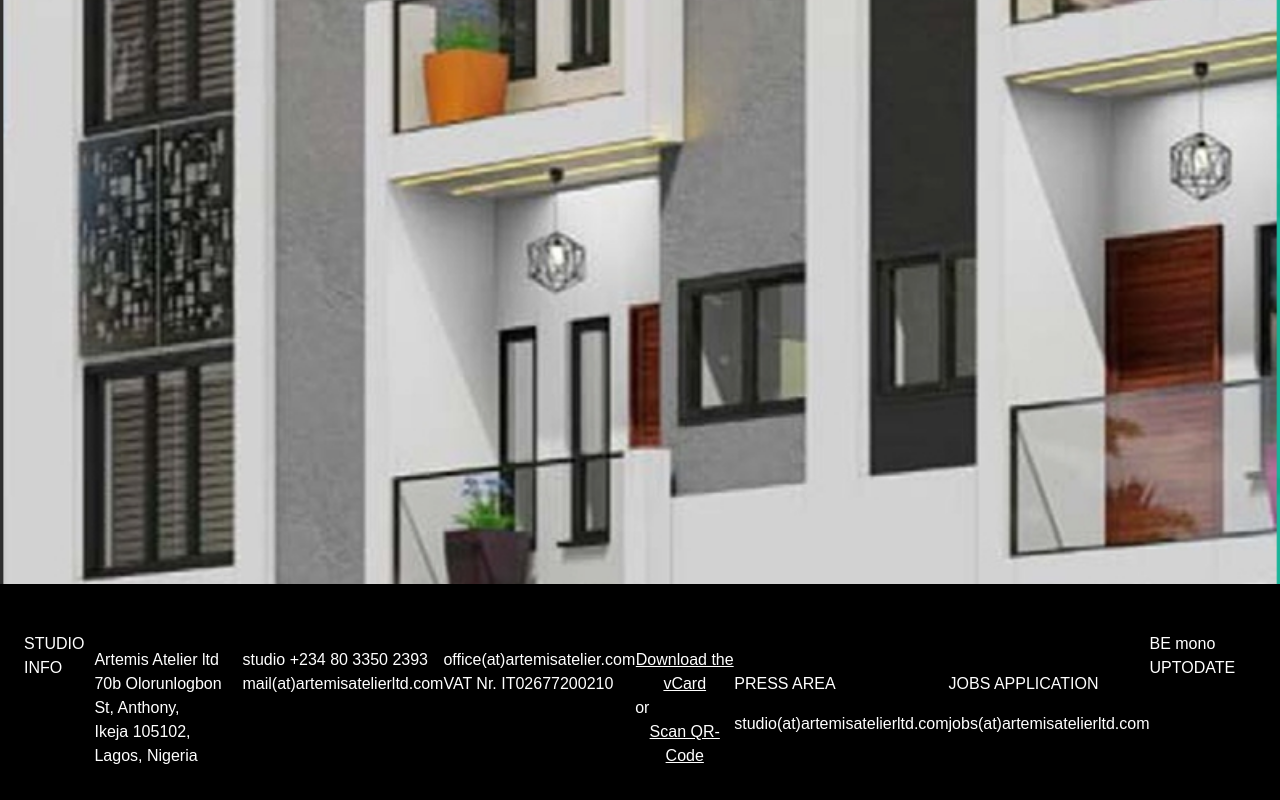
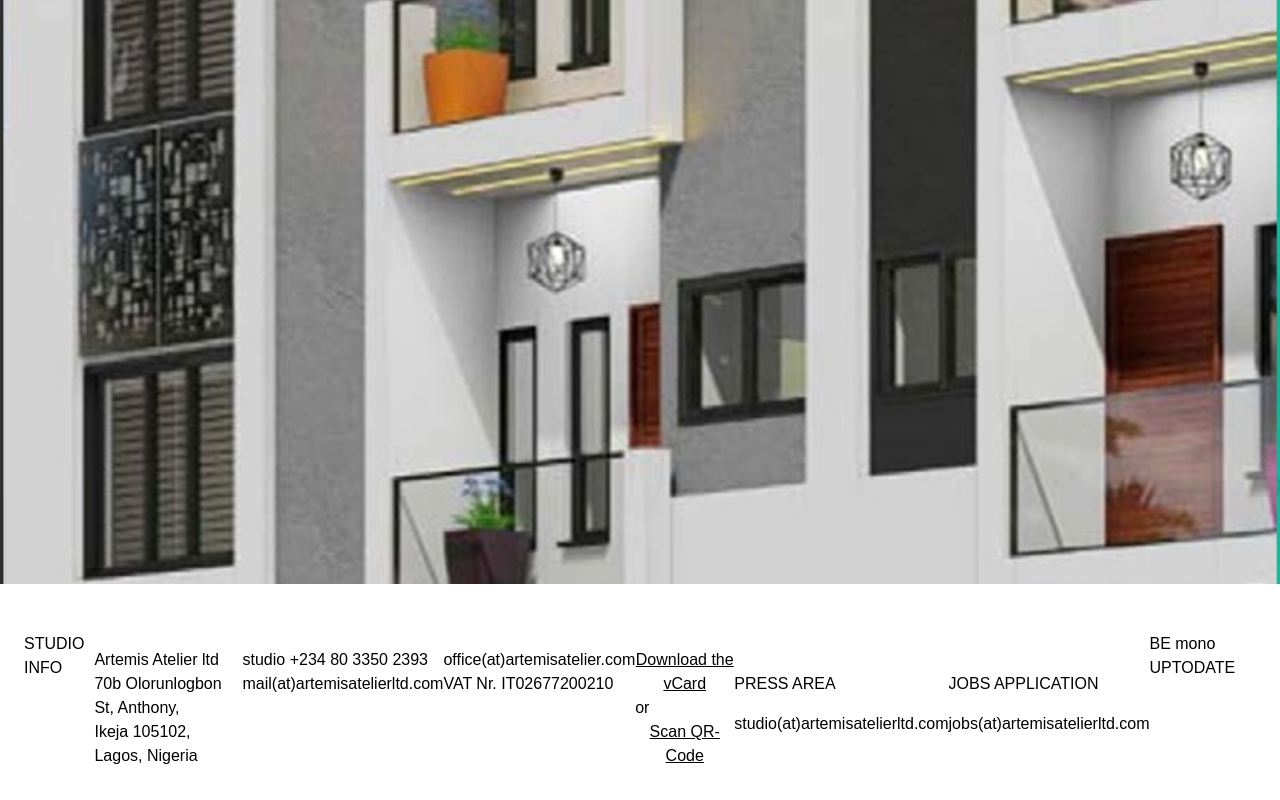
Before and after one commit to Rotinuel/artemis, a Next.js app: page / in a window 1280 px wide. Shown: the part 216-1016 px from the top of the page. Built offline with nearby package versions, Linux system fonts and the light colour scheme; a web font is replaced by a local one.

Commit message:
footer and navbar changes

```diff
--- a/app/components/Footer.jsx
+++ b/app/components/Footer.jsx
@@ -3,34 +3,39 @@ import React from "react";
 const Footer = () => {
   return (
     <>
-      <div className="bg-black flex flex-col md:flex-row px-6 pt-12 pb-8">
-        <span className="text-white text-[16px]">STUDIO INFO</span>
-        <div className="text-white text-md pt-4">
+      <div className="bg-white text-black flex flex-col md:flex-row px-6 pt-12 pb-8">
+        <span className=" text-[16px]">STUDIO INFO</span>
+        <div className="text-md pt-4">
             <span className="block">Artemis Atelier ltd</span>
             <span className="block">70b Olorunlogbon St, Anthony,</span>
             <span className="block">Ikeja 105102, Lagos, Nigeria</span>
         </div>
-        <div className="text-white text-md pt-4">
+        <div className="text-md pt-4">
             <span className="block">studio +234 80 3350 2393</span>
             <span className="block">mail(at)artemisatelierltd.com </span>
         </div>
-        <div className="text-white text-md pt-4">
+        <div className="text-md pt-4">
             <span className="block">office(at)artemisatelier.com</span>
             <span className="block">VAT Nr. IT02677200210</span>
         </div>
-        <div className="text-white text-md pt-4">
+        <div className="text-md pt-4">
             <span className="block"><button className="underline" download>Download the vCard</button></span>
             <span className="block">or <button className="underline">Scan QR-Code</button></span>
         </div>
-        <div className="text-white text-md pt-10">
+        <div className="text-md pt-10">
             <span className="block">PRESS AREA</span>
             <span className="pt-4 block">studio(at)artemisatelierltd.com</span>
         </div>
-        <div className="text-white text-md pt-10">
+        <div className="text-md pt-10">
             <span className="block">JOBS APPLICATION</span>
             <span className="pt-4 block">jobs(at)artemisatelierltd.com</span>
         </div>
-        <div className="text-white text-md">BE mono UPTODATE</div>
+        <div className="text-md">
+            <span>BE mono UPTODATE</span>
+            <div className="flex flex-col">
+
+            </div>
+        </div>
       </div>
     </>
   );
--- a/app/components/Navbar.jsx
+++ b/app/components/Navbar.jsx
@@ -1,20 +1,34 @@
 import Image from "next/image";
 import { assets } from "../assets/assets";
-import { useState } from "react";
+import { useEffect, useState } from "react";
 
 const Navbar = () => {
 
     const [menuOpen, setMenuOpen] = useState(false);
+    const [isScrolled, setIsScrolled] = useState(false);
 
     const openMenu = () => setMenuOpen(true);
     const closeMenu = () => setMenuOpen(false);
+
+    useEffect(() => {
+      const handleScroll = () => {
+        if (window.scrollY > 50) {
+          setIsScrolled(true);
+        } else {
+          setIsScrolled(false);
+        }
+      };
+
+      window.addEventListener("scroll", handleScroll);
+      return () => window.removeEventListener("scroll", handleScroll);
+    }, []);
 
   return (
     <>
     <div className="fixed top-0 right-0 w-11/12 -z-10 translate-y-[-80%]">
         <Image src={assets.header_bg_color} alt='' className='w-full'/>
     </div>
-      <nav className="w-full fixed px-5 lg:px-8 xl:px-[8%] py-4 flex items-center justify-between z-50">
+      <nav className={`fixed w-full px-5 lg:px-8 xl:px-[8%] py-4 flex items-center justify-between z-50 ${isScrolled ? "bg-white shadow-md" : "bg-transparent"} md:bg-transparent`}>
         <a href="#top" className='w-28 cursor-pointer mr-14'>
           <Image src={assets.logobg} alt="logo" className='w-28 cursor-pointer mr-14'/>
         </a>
```
